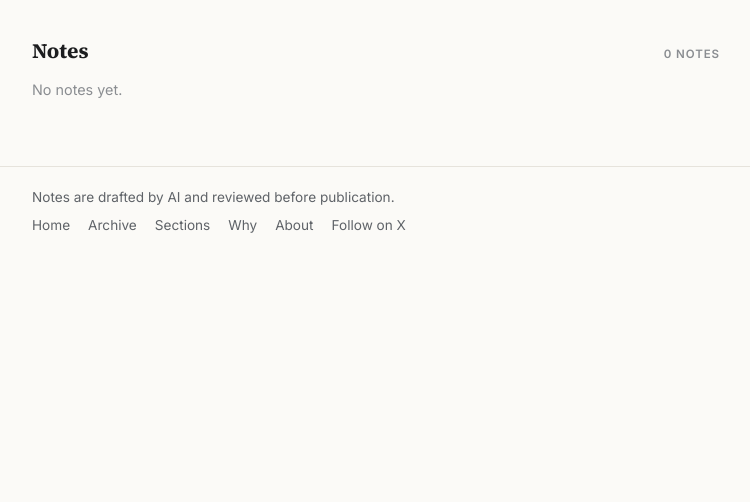
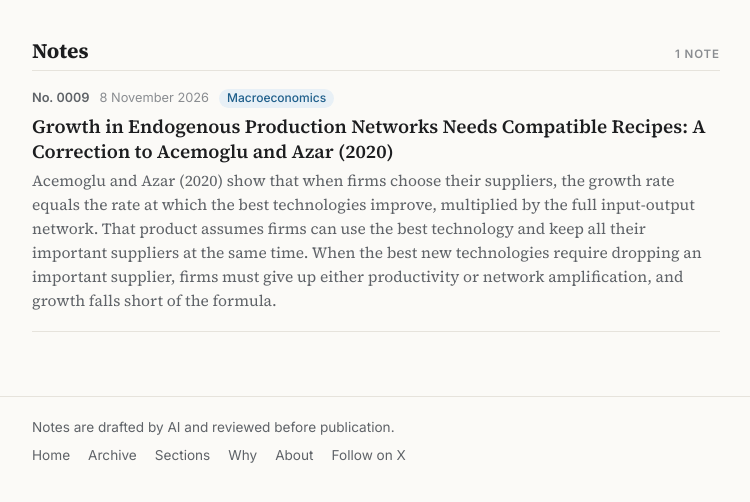
Before and after one commit to equilibriumdaily/equilibriumdaily.github.io, a plain HTML site: page sections/macro.html in a window 1280 px wide. Shown: the part 226-728 px from the top of the page, without its empty margins (264-1014 px from the left). Drawn offline with nearby package versions, Linux system fonts and the light colour scheme.

Commit message:
Update Macroeconomics section

```diff
--- a/sections/macro.html
+++ b/sections/macro.html
@@ -28,8 +28,8 @@
 <div class="crumbs"><a href="/">Home</a><span>/</span><a href="/section.html">Sections</a></div>
 <h1>Macroeconomics</h1>
 <p class="lead">Aggregate outcomes: growth, business cycles, monetary and fiscal policy.</p>
-<div class="section-head"><h2>Notes</h2><span class="label">0 notes</span></div>
-<p class="empty">No notes yet.</p>
+<div class="section-head"><h2>Notes</h2><span class="label">1 note</span></div>
+<ul class="notes"><li><div class="meta"><span class="num">No. 0009</span><time datetime="2026-11-08">8 November 2026</time><a class="tag" href="/sections/macro.html">Macroeconomics</a></div><a class="note-title" href="/notes/0009.html">Growth in Endogenous Production Networks Needs Compatible Recipes: A Correction to Acemoglu and Azar (2020)</a><p class="note-intuition">Acemoglu and Azar (2020) show that when firms choose their suppliers, the growth rate equals the rate at which the best technologies improve, multiplied by the full input-output network. That product assumes firms can use the best technology and keep all their important suppliers at the same time. When the best new technologies require dropping an important supplier, firms must give up either productivity or network amplification, and growth falls short of the formula.</p></li></ul>
 </main>
 <footer class="site">
   <div class="wrap foot">
```
